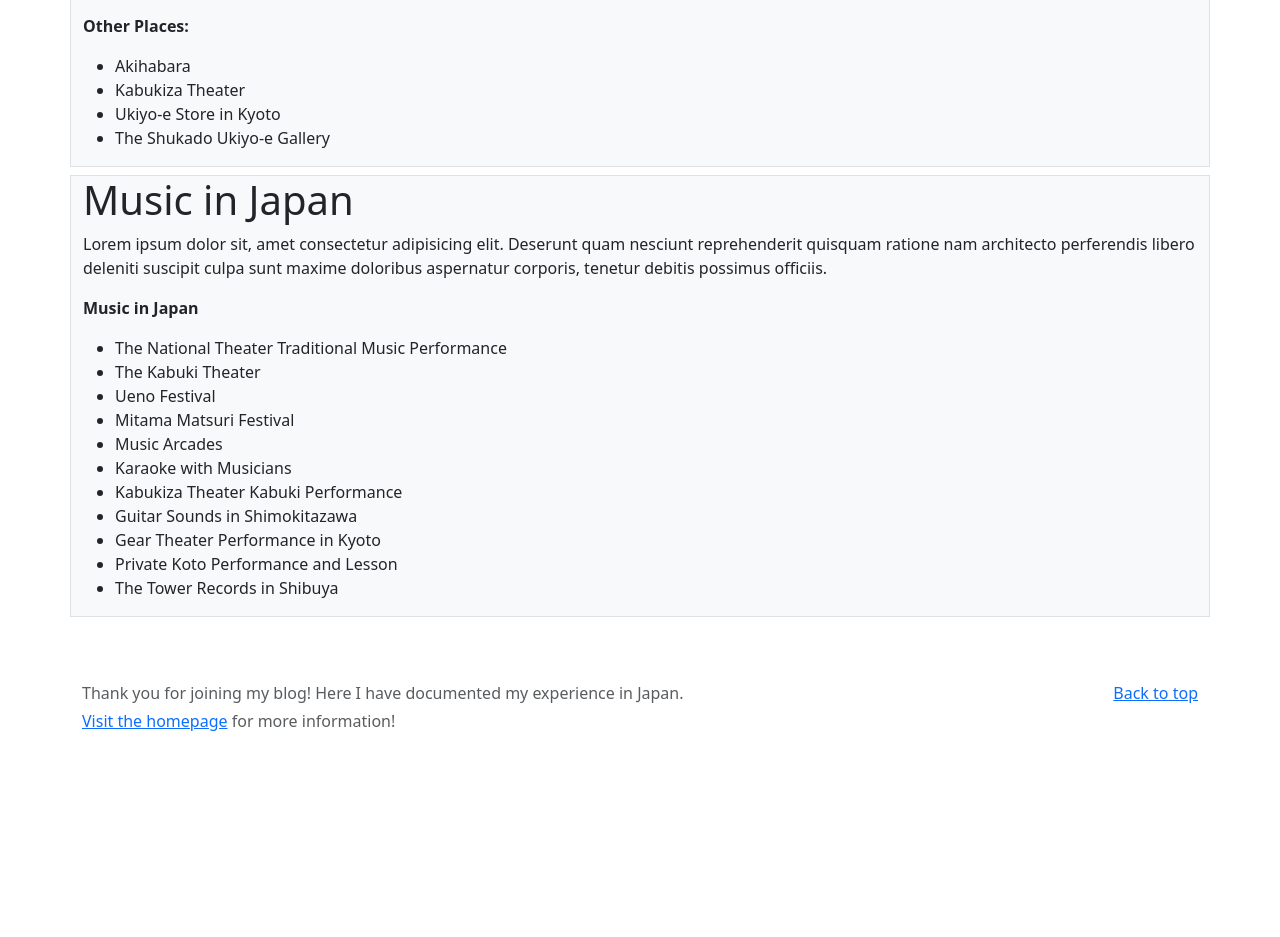
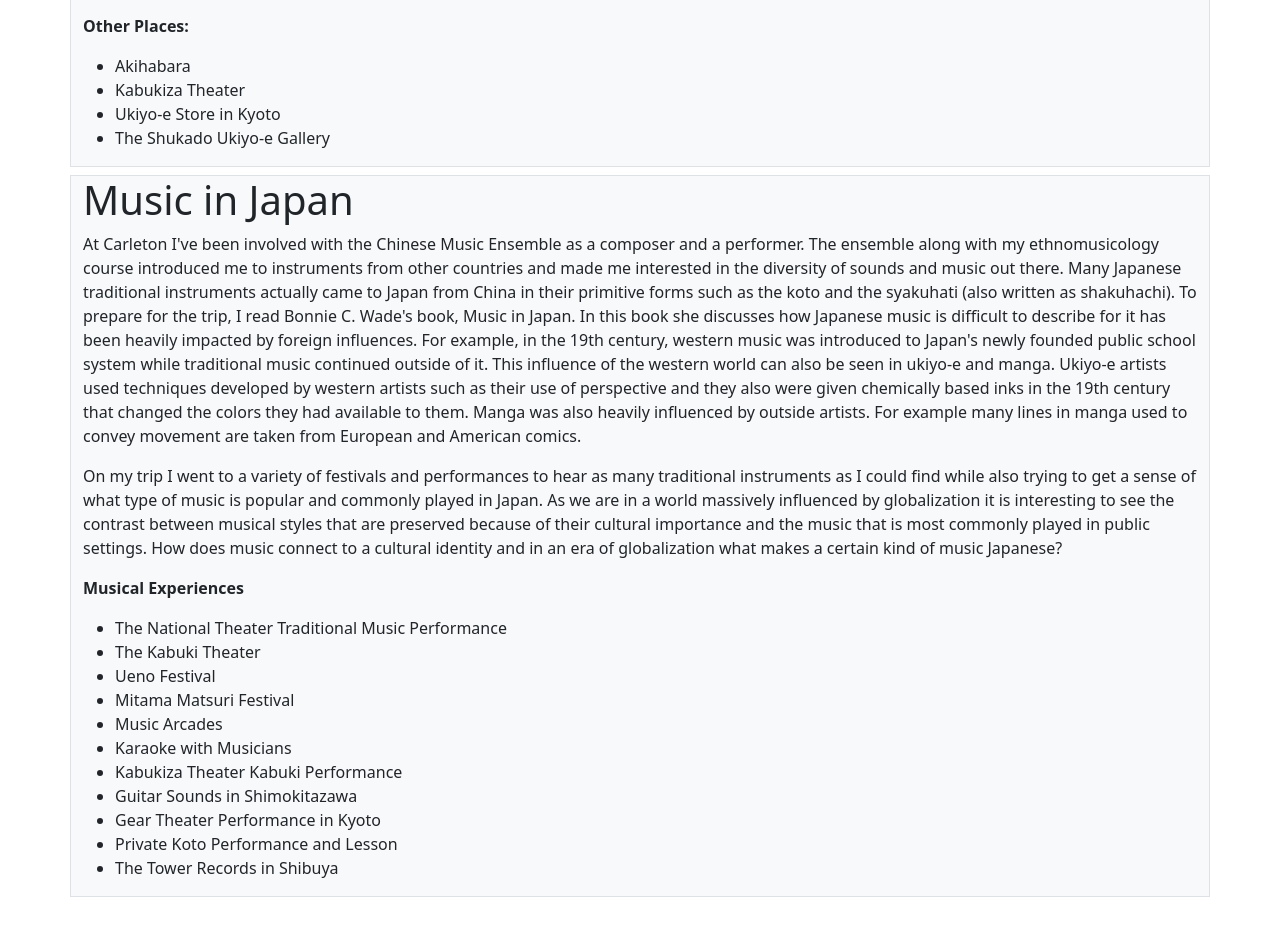
Before and after one commit to dunnr711/my_site, a Django app: page /music in a window 1280 px wide. Shown: the part 925-1862 px from the top of the page. Before the commit the page ends 1656 px from the top, so only its background shows below. Run offline with Django 4.2, Linux system fonts and the light colour scheme; some libraries are stand-ins or nearby versions.

Commit message:
changed music and post html updated text

```diff
--- a/blog/templates/blog/includes/post.html
+++ b/blog/templates/blog/includes/post.html
@@ -17,7 +17,7 @@
           <div class="btn-group">
             <a href="{% url 'post-detail-page' post.slug %}" role="button" class="btn btn-sm btn-outline-secondary">View</a>
           </div>
-          <small class="text-muted">{{post.date}}</small>
+          <small class="text-muted">Last Updated: {{post.date}}</small>
         </div>
       </div>
     </div>
--- a/blog/templates/blog/music.html
+++ b/blog/templates/blog/music.html
@@ -47,11 +47,11 @@
         <div id="music" class="p-2" >
             <div class="container border bg-light">
                 <h1>Music in Japan</h1>
-                <p>Lorem ipsum dolor sit, amet consectetur adipisicing elit. Deserunt quam nesciunt reprehenderit quisquam ratione nam architecto perferendis libero deleniti suscipit culpa sunt maxime doloribus aspernatur corporis, tenetur debitis possimus officiis.</p>
+                <p>At Carleton I've been involved with the Chinese Music Ensemble as a composer and a performer. The ensemble along with my ethnomusicology course introduced me to instruments from other countries and made me interested in the diversity of sounds and music out there. Many Japanese traditional instruments actually came to Japan from China in their primitive forms such as the koto and the syakuhati (also written as shakuhachi). To prepare for the trip, I read Bonnie C. Wade's book, Music in Japan. In this book she discusses how Japanese music is difficult to describe for it has been heavily impacted by foreign influences. For example, in the 19th century, western music was introduced to Japan's newly founded public school system while traditional music continued outside of it. This influence of the western world can also be seen in ukiyo-e and manga. Ukiyo-e artists used techniques developed by western artists such as their use of perspective and they also were given chemically based inks in the 19th century that changed the colors they had available to them. Manga was also heavily influenced by outside artists. For example many lines in manga used to convey movement are taken from European and American comics. </p>
                 <p>
-
+                  On my trip I went to a variety of festivals and performances to hear as many traditional instruments as I could find while also trying to get a sense of what type of music is popular and commonly played in Japan. As we are in a world massively influenced by globalization it is interesting to see the contrast between musical styles that are preserved because of their cultural importance and the music that is most commonly played in public settings. How does music connect to a cultural identity and in an era of globalization what makes a certain kind of music Japanese?
                 </p>
-                <p><strong>Music in Japan</strong></p>
+                <p><strong>Musical Experiences</strong></p>
                 <ul>
                     <li>The National Theater Traditional Music Performance</li>
                     <li>The Kabuki Theater</li>
```
